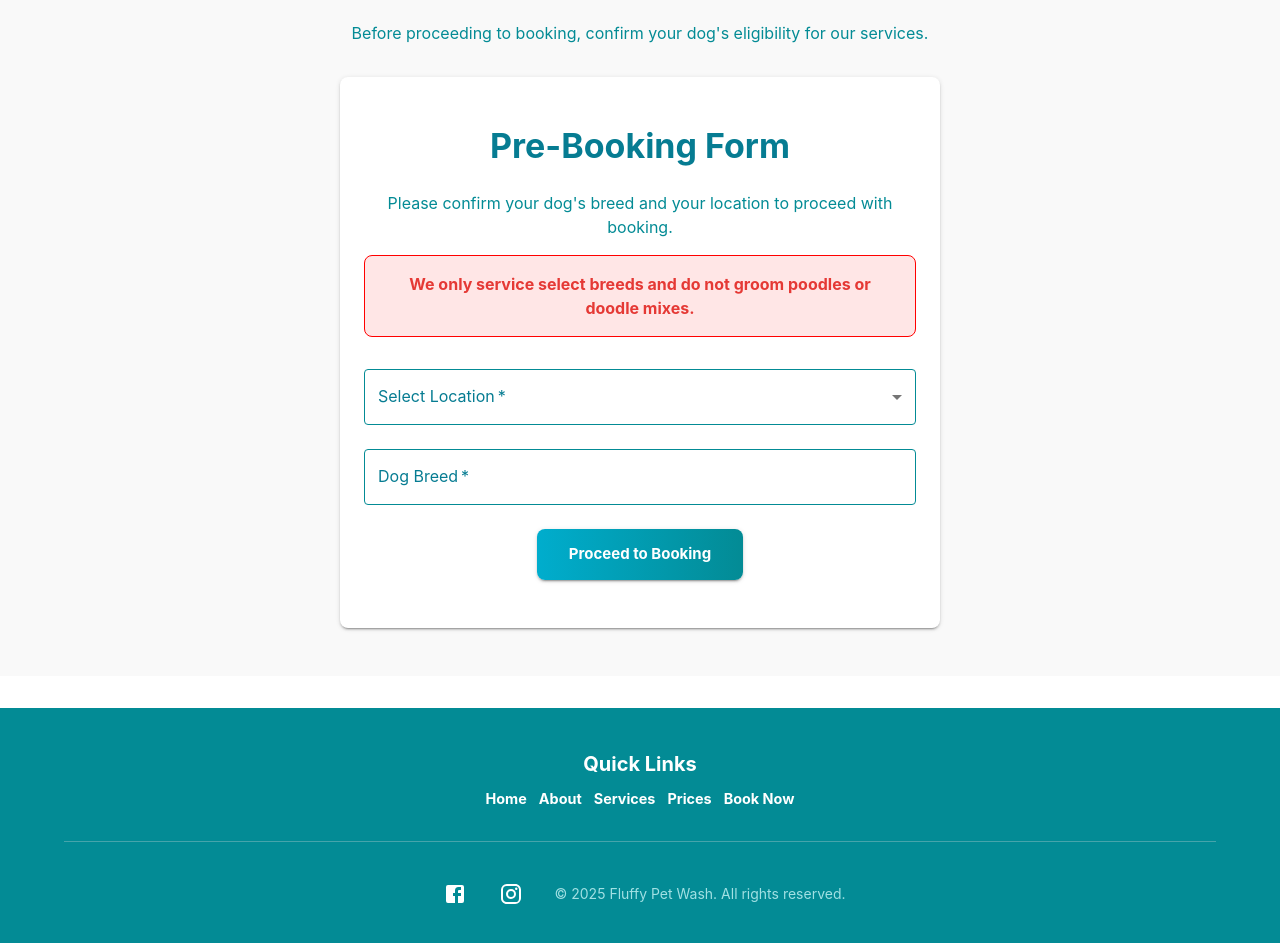
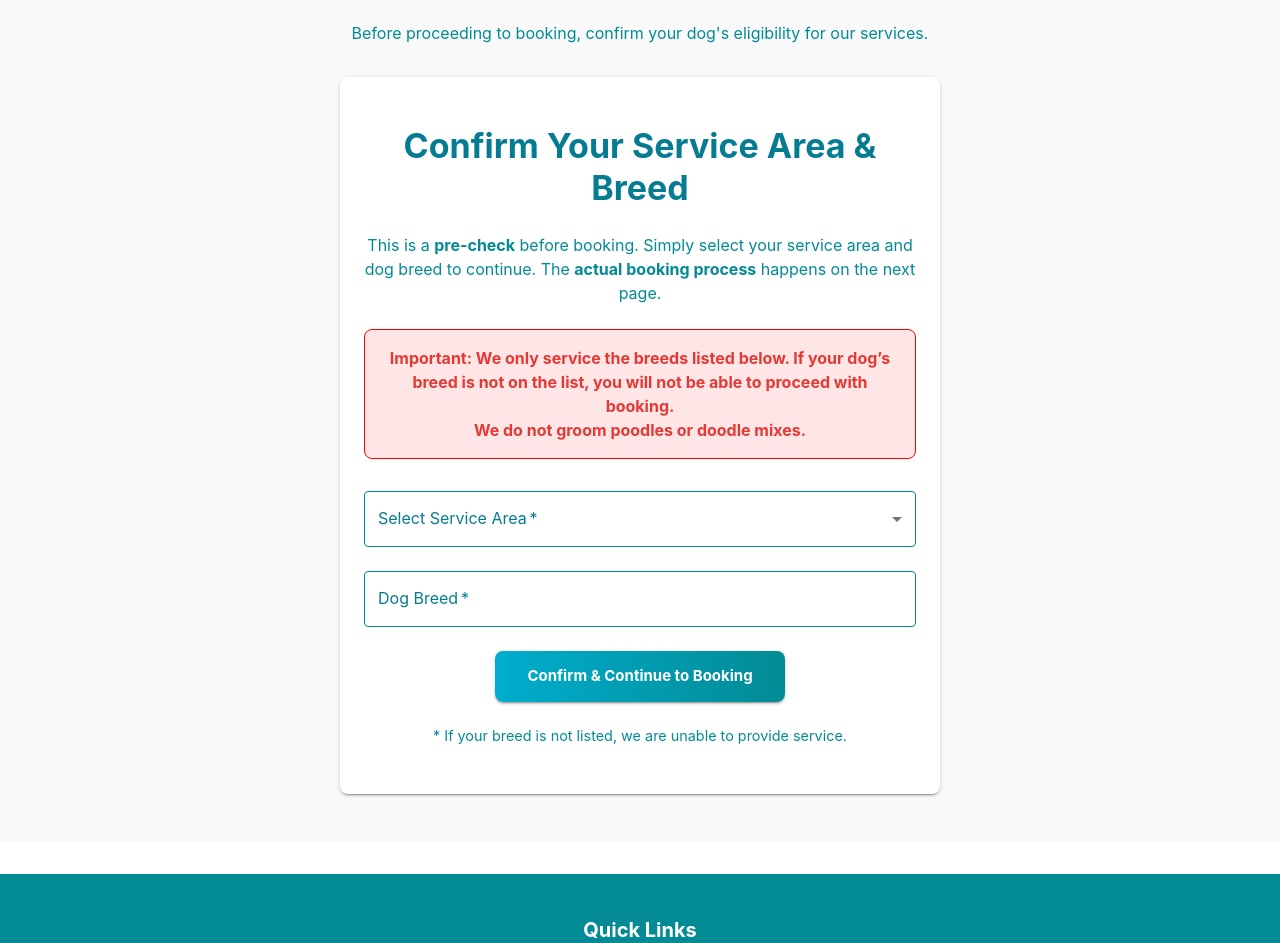
Before and after one commit to crisboxing11/Fluffy, a Next.js app: page / in a window 1280 px wide. Shown: the part 1940-2883 px from the top of the page. Built offline with nearby package versions, Linux system fonts and the light colour scheme.

Commit message:
changed pre booking form

```diff
--- a/components/PreBookingForm.tsx
+++ b/components/PreBookingForm.tsx
@@ -16,7 +16,7 @@ const PreBookingForm = () => {
 
     if (!supportedBreeds.includes(breed)) {
       setError(
-        `We only service the following breeds: ${supportedBreeds.join(', ')}. We do not groom poodles or doodle mixes.`
+        `We only service the following breeds: ${supportedBreeds.join(', ')}. If your breed is not on this list, we cannot groom them.`
       );
       return;
     }
@@ -44,11 +44,15 @@ const PreBookingForm = () => {
       }}
     >
       <Typography variant="h4" fontWeight="bold" mb={3}>
-        Pre-Booking Form
+        Confirm Your Service Area & Breed
       </Typography>
-      <Typography variant="body1" color="textSecondary" mb={2}>
-        Please confirm your dog&apos;s breed and your location to proceed with booking.
+
+      <Typography variant="body1" color="textSecondary" mb={3}>
+        This is a <b>pre-check</b> before booking. Simply select your service area and dog breed to continue.
+        The <b>actual booking process</b> happens on the next page.
       </Typography>
+
+      {/* ❌ Strong Warning Message About Breeds */}
       <Typography
         variant="body1"
         sx={{
@@ -61,8 +65,12 @@ const PreBookingForm = () => {
           mb: 4,
         }}
       >
-        We only service select breeds and <b>do not groom poodles or doodle mixes</b>.
+        <b>Important:</b> We only service the breeds listed below.
+        If your dog’s breed is <b>not on the list</b>, you <b>will not be able to proceed with booking</b>.
+        <br />
+        <b>We do not groom poodles or doodle mixes.</b>
       </Typography>
+
       {error && (
         <Typography color="error" mb={2}>
           {error}
@@ -72,7 +80,7 @@ const PreBookingForm = () => {
       {/* Location Dropdown */}
       <TextField
         select
-        label="Select Location"
+        label="Select Service Area"
         value={location}
         onChange={(e) => setLocation(e.target.value)}
         fullWidth
@@ -122,8 +130,13 @@ const PreBookingForm = () => {
           },
         }}
       >
-        Proceed to Booking
+        Confirm & Continue to Booking
       </Button>
+
+      {/* Final Reminder Below */}
+      <Typography variant="body2" color="textSecondary" mt={3}>
+        * If your breed is not listed, we are unable to provide service.
+      </Typography>
     </Box>
   );
 };
```
